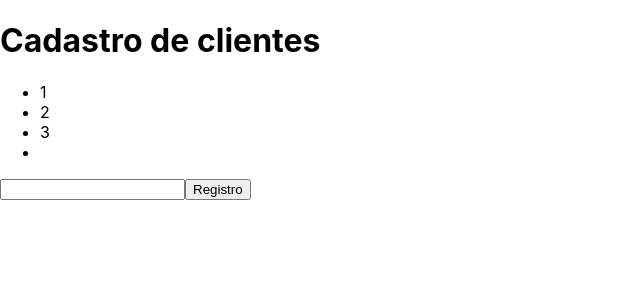
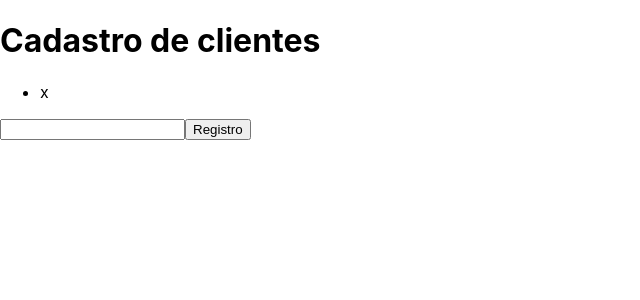
Before and after one commit to johntec-ads/profissional, a React (Create React App) app: page / in a window 1280 px wide. Both pictures are taken after a click on the button "Registro". Shown: the top 300 px of the page, without its empty margins (0-640 px from the left). Built offline with nearby package versions, Linux system fonts and the light colour scheme.

Commit message:
upProject

```diff
--- a/src/App.js
+++ b/src/App.js
@@ -4,7 +4,12 @@ import React, { useState, useEffect } from 'react';
 /* Declarando component principal */
 function App () {
   /* Declarando os estados */
-  const [ tarefas, setTarefas ] = useState( [ '1', '2', '3' ] );/* Array and Function */
+  const [ tarefas, setTarefas ] = useState(() => {
+    const itensSalvos = localStorage.getItem('tarefas');
+    return itensSalvos ? JSON.parse( itensSalvos ) : [] ;
+  })
+
+
   const [ input, setInput ] = useState( '' )
 
   /* Aqui atualizo o estado */
@@ -14,6 +19,12 @@ function App () {
     setInput('')
   }
 
+  /* Unsado useEffects para ciclos de vida */
+  /* localStorage.setItem() */
+  useEffect(() => {
+    localStorage.setItem('tarefas', JSON.stringify(tarefas))
+
+  },[tarefas])//O primeiro param e a função, o segundo é a tarefa
 
   /* Area de rendetização */
   return (
@@ -26,7 +37,8 @@ function App () {
         {/* Param para os itens e index para a key */}
 
         { tarefas.map( ( item, index ) => (
-          <li key={ index }  > { item } </li>
+          <li key={ index }  > { item } <buton>x</buton> </li>
+
         ) ) }
 
       </ul>
```
